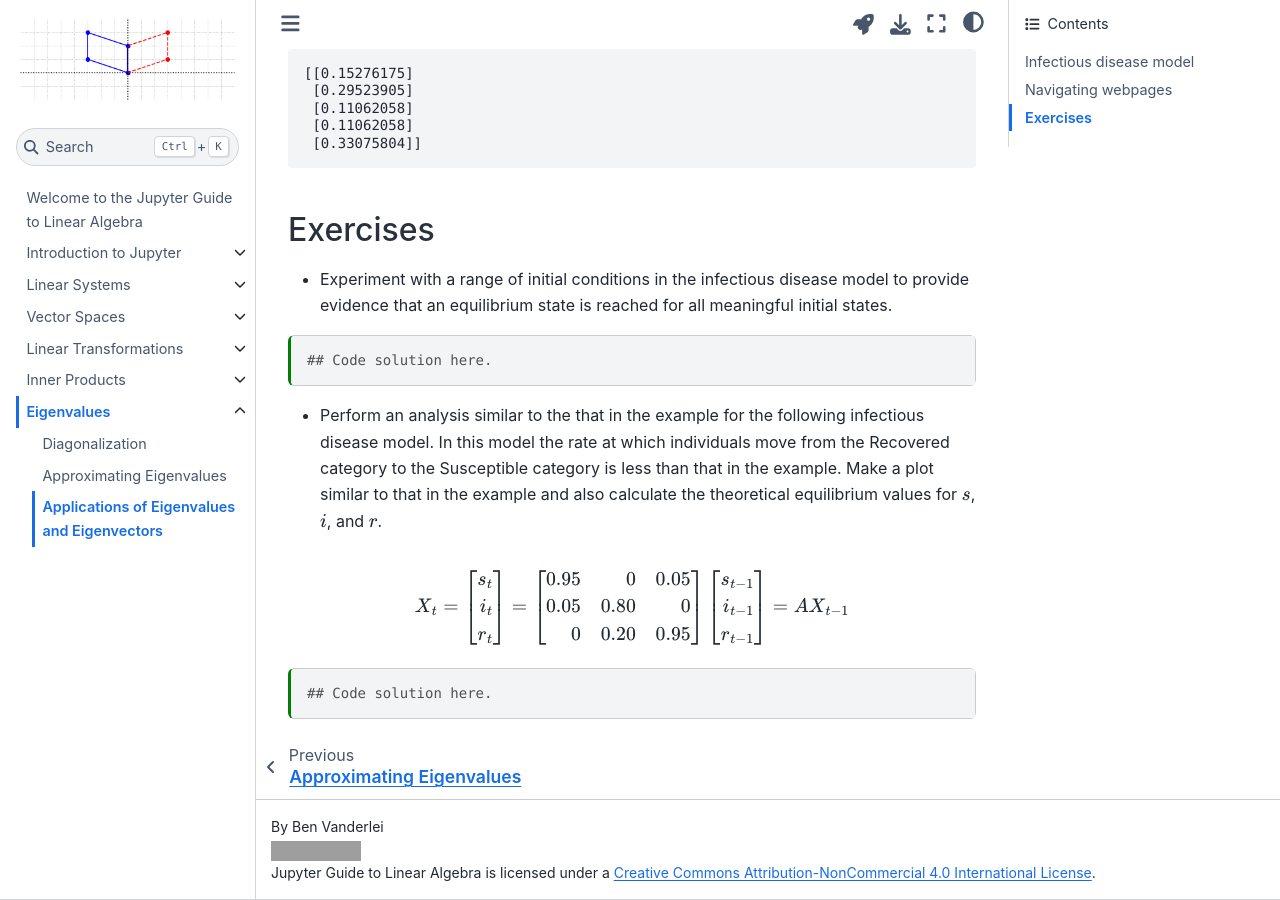
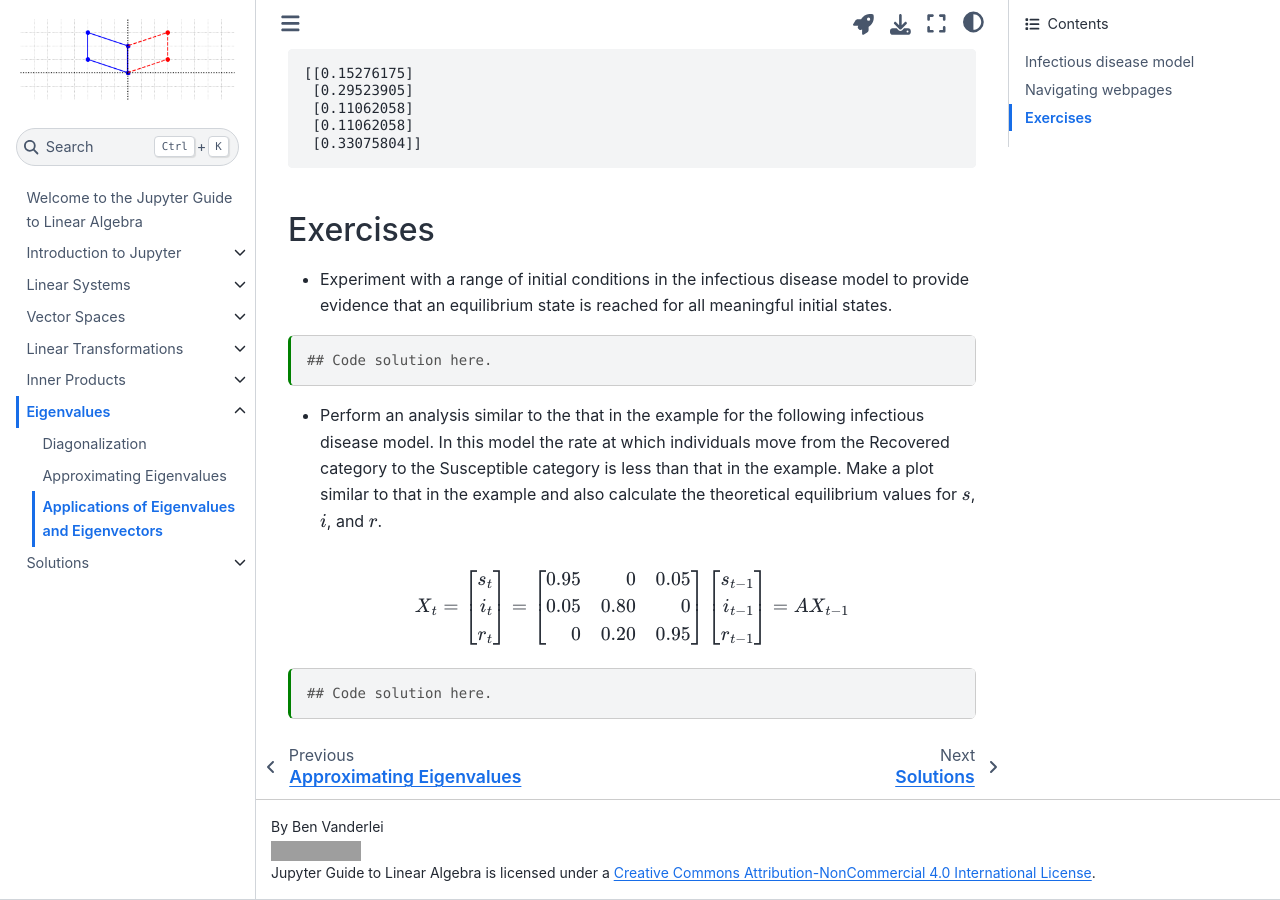
Before and after one commit to bvanderlei/jupyter-guide-to-linear-algebra, a Jupyter Book: the page built from Applications_EV.ipynb, in a window 1280 px wide and 900 px high, scrolled down 6035 px. Built offline with Jupyter Book 1.0.4 settings and Sphinx 7.4.7 and the Sphinx Book theme 1.1.4, drawn with Linux system fonts in a browser that asks for light colours; pages that are not in the unit, such as notebooks, are missing from menus; grey boxes are pictures that could not be loaded.

Commit message:
Solutions chapter added

```diff
--- a/_toc.yml
+++ b/_toc.yml
@@ -37,3 +37,6 @@
     - file: Diagonalization
     - file: Approximating_Eigenvalues
     - file: Applications_EV
+- file: Solutions
+  sections:
+    - file: Linear_Systems_Solutions
```
Also changed, not shown: Linear_Systems_Solutions.ipynb (added), Matrix_Algebra.ipynb, Solutions.ipynb (added).
